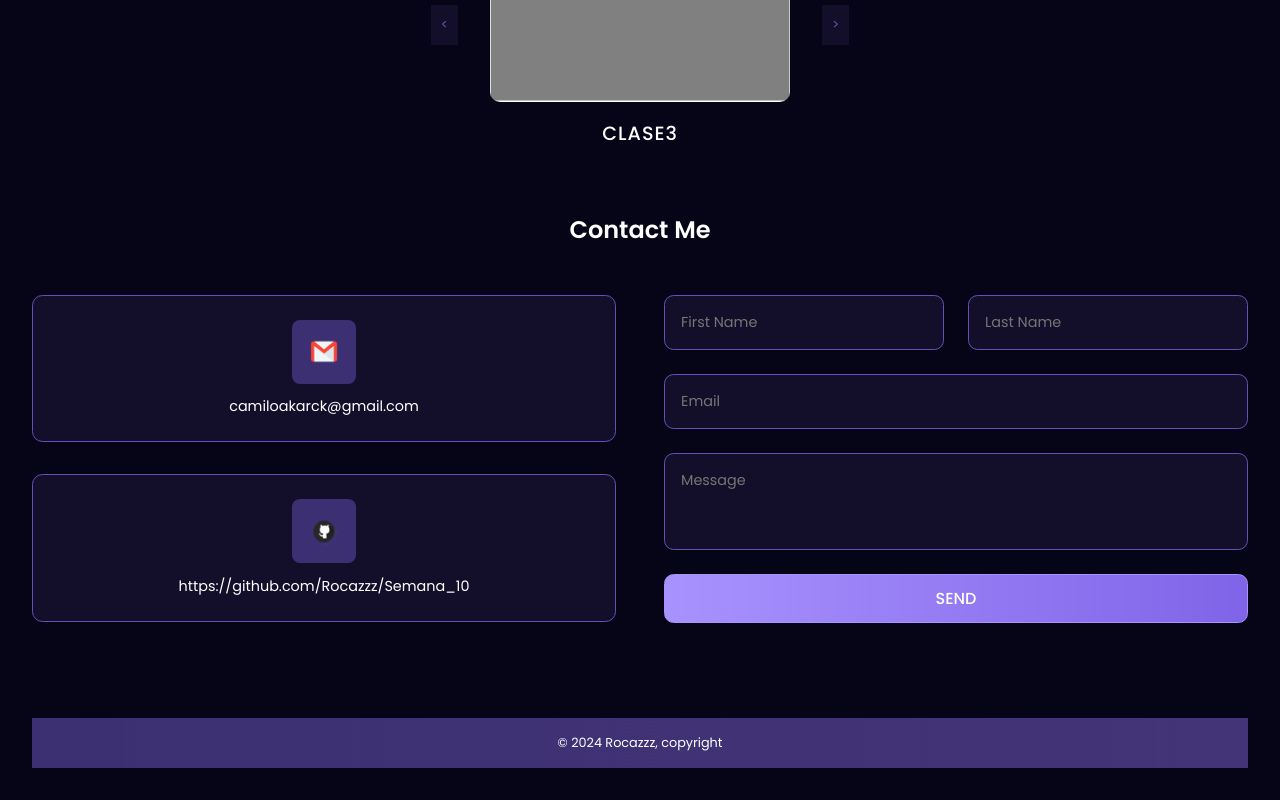
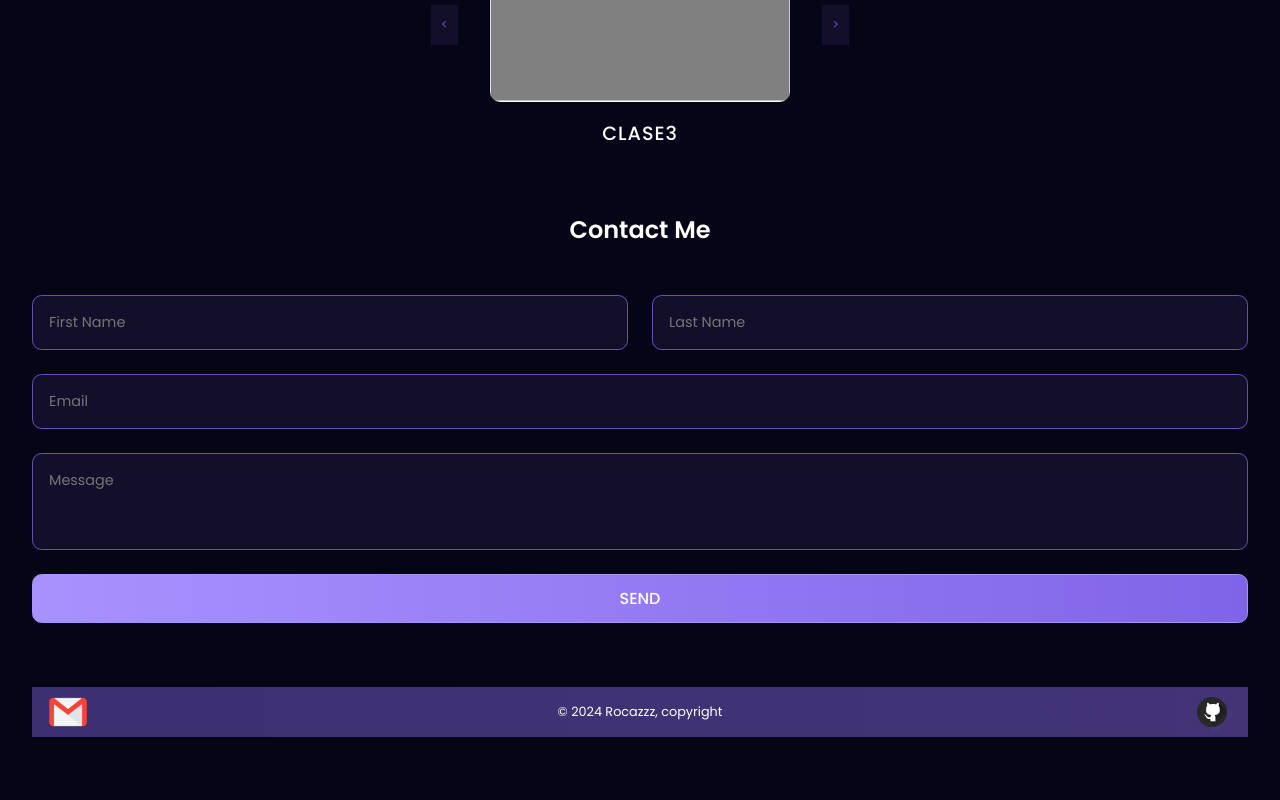
Before and after one commit to Rocazzz/parcial2, a React (Vite) app: page / in a window 1280 px wide. Shown: the part 1578-2378 px from the top of the page. After the commit the page ends 2347 px from the top, so only its background shows below. Built offline with nearby package versions, Linux system fonts and the light colour scheme.

Commit message:
Correciones finales del profesor

```diff
--- a/src/components/ContactMe/ContactMe.jsx
+++ b/src/components/ContactMe/ContactMe.jsx
@@ -9,17 +9,6 @@ const ContactMe = () => {
       <h5>Contact Me</h5>
 
       <div className="contact-content">
-        <div style={{flex: 1}}>
-          <ContactInfoCard
-            iconUrl="\images\gm.png"
-            text="camiloakarck@gmail.com"
-          />
-
-          <ContactInfoCard
-            iconUrl="\images\gh.png"
-            text="https://github.com/Rocazzz/Semana_10"
-          />
-        </div>
 
         <div style={{flex: 1}}>
           <ContactForm />
--- a/src/components/Footer/Footer.css
+++ b/src/components/Footer/Footer.css
@@ -3,4 +3,20 @@
     text-align: center;
     background: linear-gradient(90deg, #3D3072 0%, #423477 100%);
     padding: 1rem;
+    position: relative;
+    display: flex;
+    justify-content: center;
+    align-items: center;
 }
+
+.footer-image-left {
+    position: absolute;
+    left: 1rem;
+    width: 40px; /* Ajusta el tamaño de la imagen */
+}
+
+.footer-image-right {
+    position: absolute;
+    right: 1rem;
+    width: 40px; /* Ajusta el tamaño de la imagen */
+}
--- a/src/components/Footer/Footer.jsx
+++ b/src/components/Footer/Footer.jsx
@@ -2,7 +2,13 @@ import React from "react";
 import "./Footer.css";
 
 const Footer = () => {
-  return <div className="footer">© 2024 Rocazzz, copyright</div>;
+  return (
+    <div className="footer">
+      <img src="/images/gm.png" alt="Left" className="footer-image-left" />
+      <span>© 2024 Rocazzz, copyright</span>
+      <img src="/images/gh.png" alt="Right" className="footer-image-right" />
+    </div>
+  );
 };
 
 export default Footer;
```
